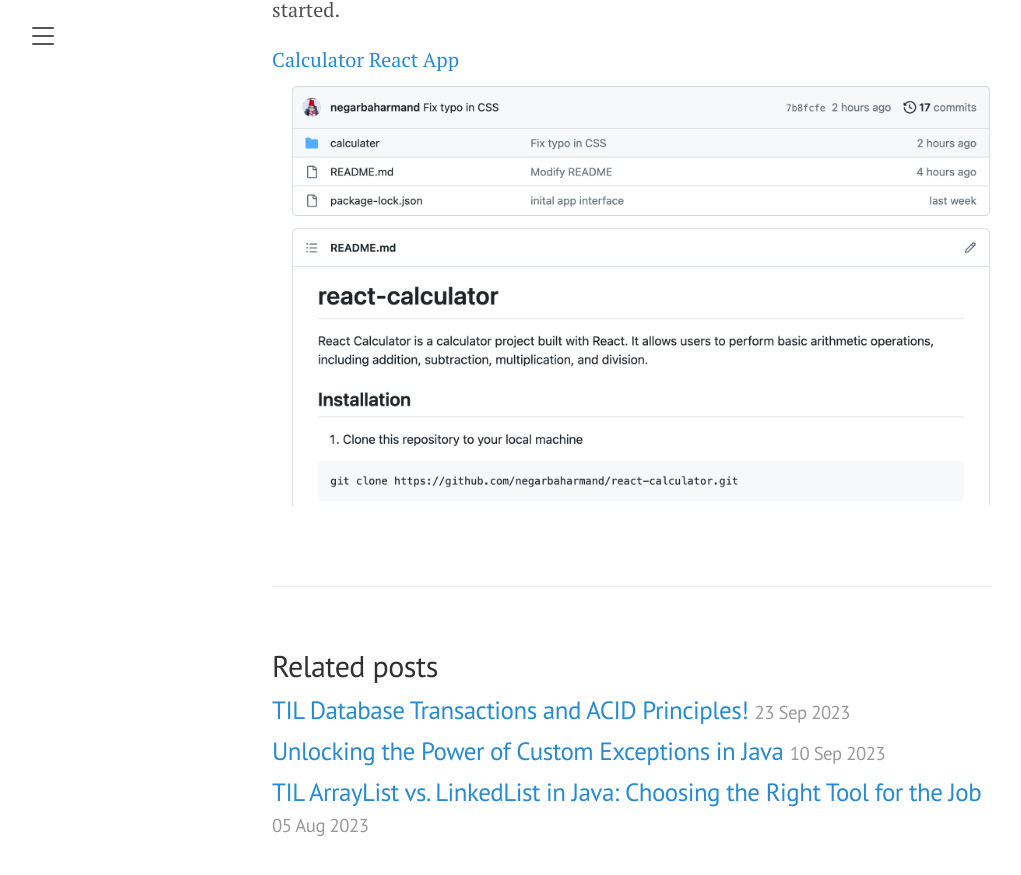
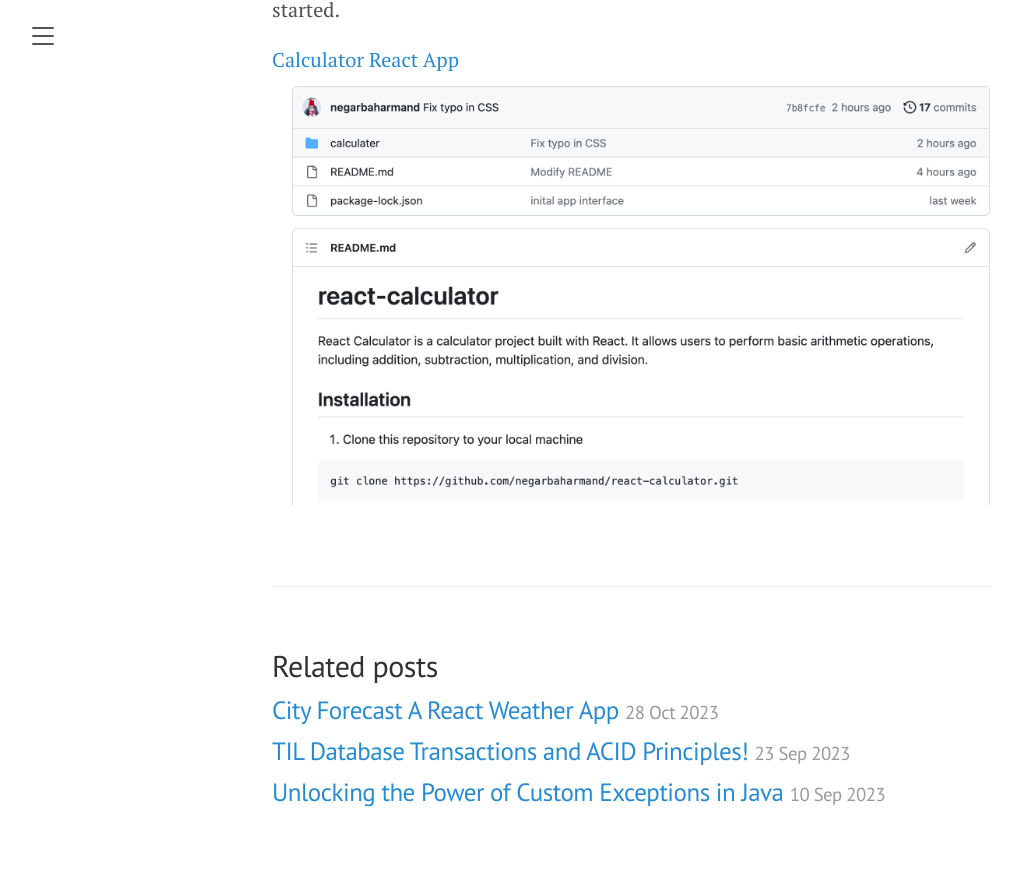
Before and after one commit to negarbaharmand/negarspages, a Jekyll site: the page built from _posts/2023-11-01-calculator.md, in a window 1280 px wide and 900 px high, scrolled down 2036 px. Shown: the top 875 px of the window, without its empty margins (8-1029 px from the left). Built offline with Jekyll 4.4.1, drawn with Linux system fonts in a browser that asks for light colours; our own code applies the rules of GitHub Pages for plain Markdown files; some of the changed text lies outside the part shown.

Commit message:
modify dates

```diff
--- a/_posts/2023-05-30-cityforecast.md
+++ b/_posts/2023-10-28-cityforecast.md
@@ -1,6 +1,6 @@
 ---
 title: City Forecast A React Weather App
-date: 2023-05-30 09:23:00 +0200
+date: 2023-10-28 09:23:00 +0200
 categories: [JavaScript, React]
 tags: [javascript, react, axios, api] # TAG names should always be lowercase
 ---
```
Also changed, not shown: _posts/2023-11-01-calculator.md (renamed from _posts/2023-04-10-calculator.md, +1 -1 lines).
